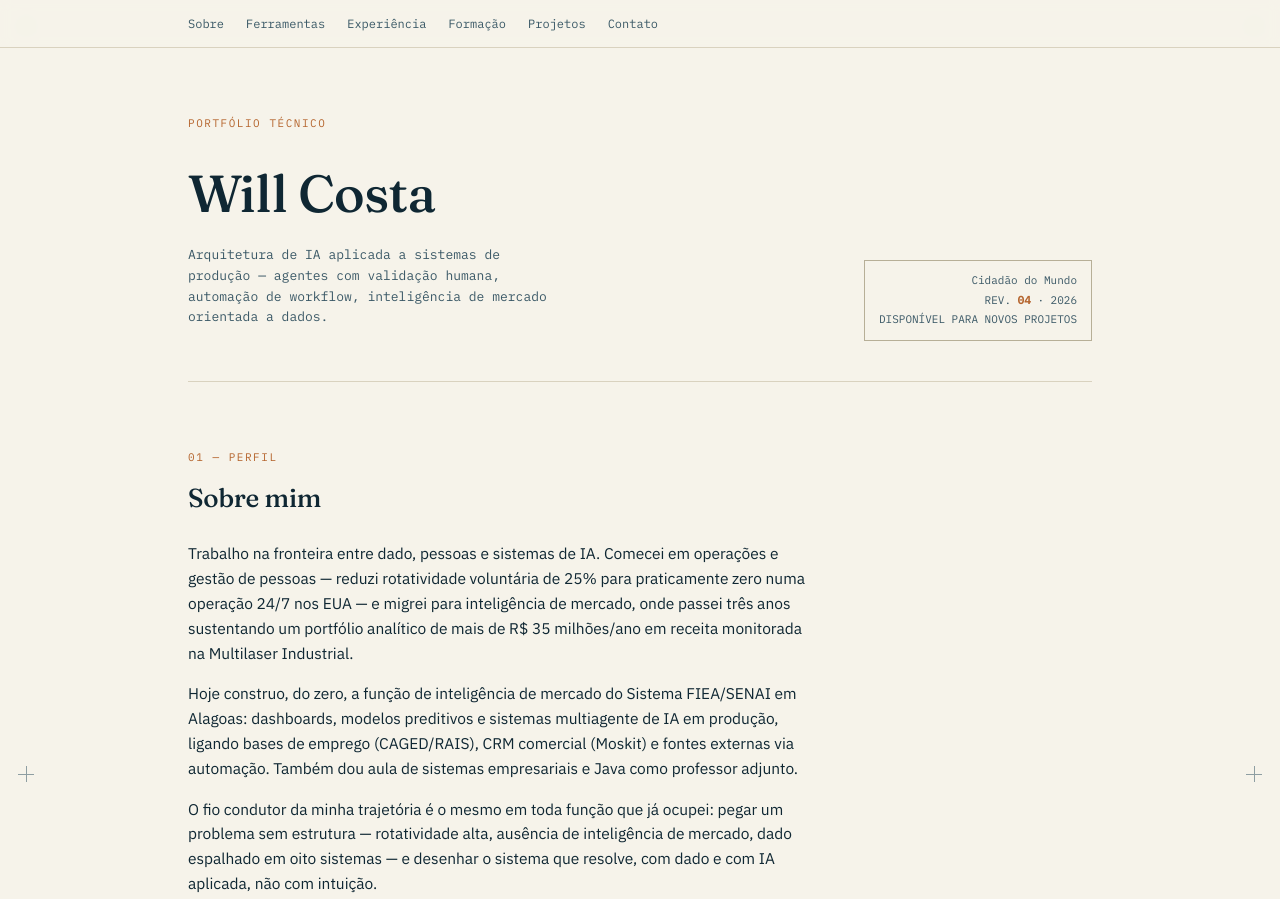
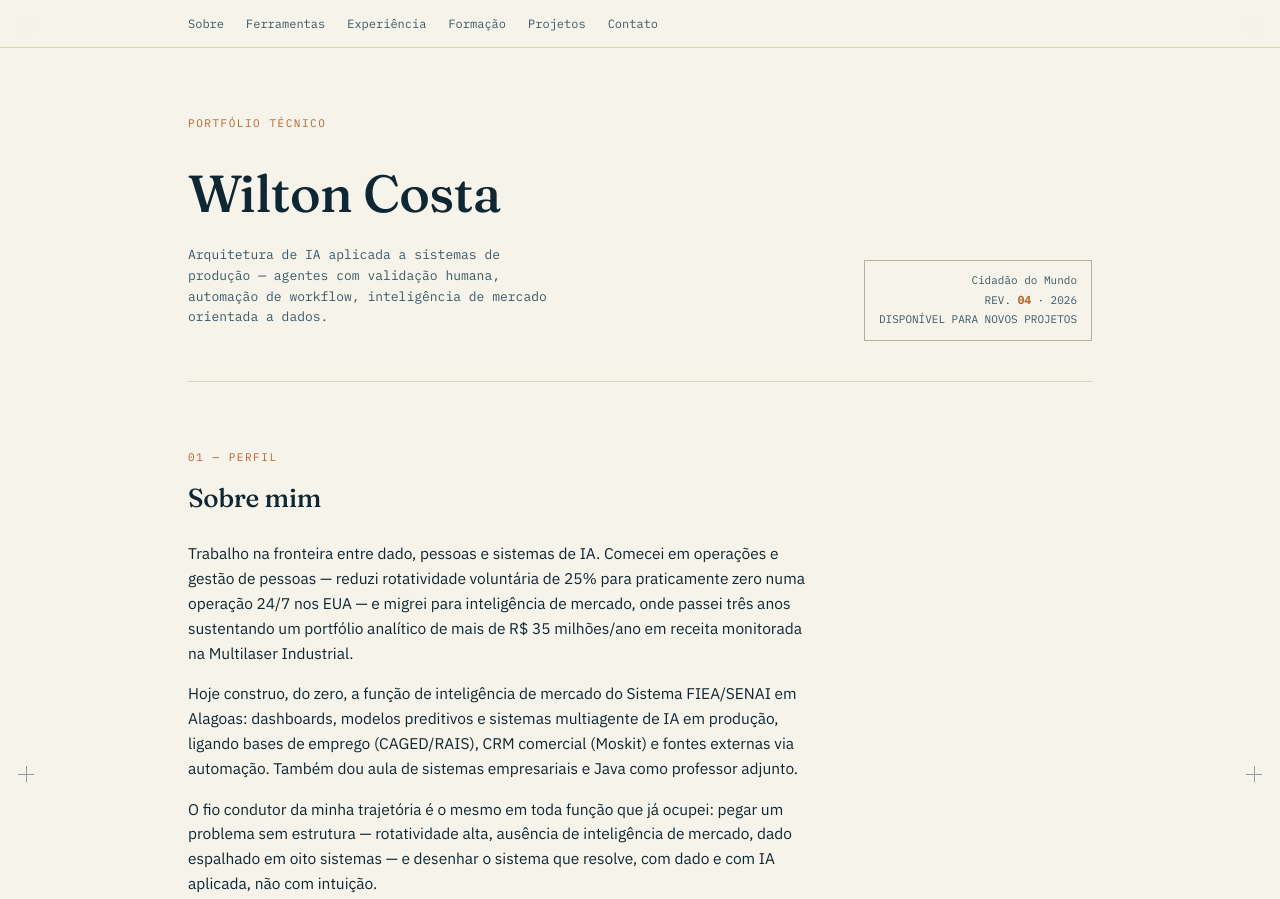
Before and after one commit to wiltonds/Projetos, a plain HTML site: page index.html in a window 1280 px wide. Shown: the top 899 px of the page. Drawn offline with Linux system fonts and the light colour scheme.

Commit message:
Update name from 'Will Costa' to 'Wilton Costa'

```diff
--- a/index.html
+++ b/index.html
@@ -144,7 +144,7 @@ footer{padding:32px 0 60px;font-family:var(--mono);font-size:12px;color:var(--in
   <p class="eyebrow">Portfólio técnico</p>
   <div class="title-block">
     <div>
-      <h1>Will Costa</h1>
+      <h1> Wilton  Costa</h1>
       <p class="role">Arquitetura de IA aplicada a sistemas de produção — agentes com validação humana, automação de workflow, inteligência de mercado orientada a dados.</p>
     </div>
     <div class="stamp">
```
